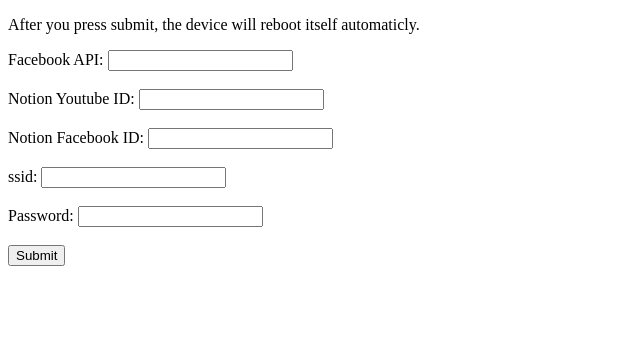
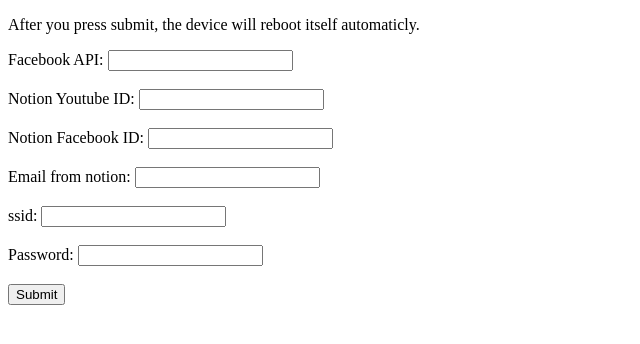
Before and after one commit to calypsorrr/Simulate_4, a Flask app: page / in a window 1280 px wide. Shown: the top 344 px of the page, without its empty margins (0-640 px from the left). Run offline with Flask 2, Linux system fonts and the light colour scheme.

Commit message:
Update index.html

```diff
--- a/python_flask/templates/index.html
+++ b/python_flask/templates/index.html
@@ -8,9 +8,11 @@
   <label for="fname">Facebook API: </label>
   <input type="text" id="fb" name="fb"><br><br>
   <label for="fname">Notion Youtube ID: </label>
-  <input type="text" id="id-youtube" name="id_youtube"><br><br>
+  <input type="text" id="id-youtube" name="id_youtube" maxlength="32"><br><br>
   <label for="fname">Notion Facebook ID: </label>
-  <input type="text" id="id_facebook" name="id_facebook"><br><br>
+  <input type="text" id="id_facebook" name="id_facebook" maxlength="32"><br><br>
+  <label for="fname">Email from notion: </label>
+  <input type="text" id="email_user" name="email_user"><br><br>
   <label for="fname">ssid: </label>
   <input type="text" id="ssid" name="ssid"><br><br>
   <label for="lname">Password: </label>
```
